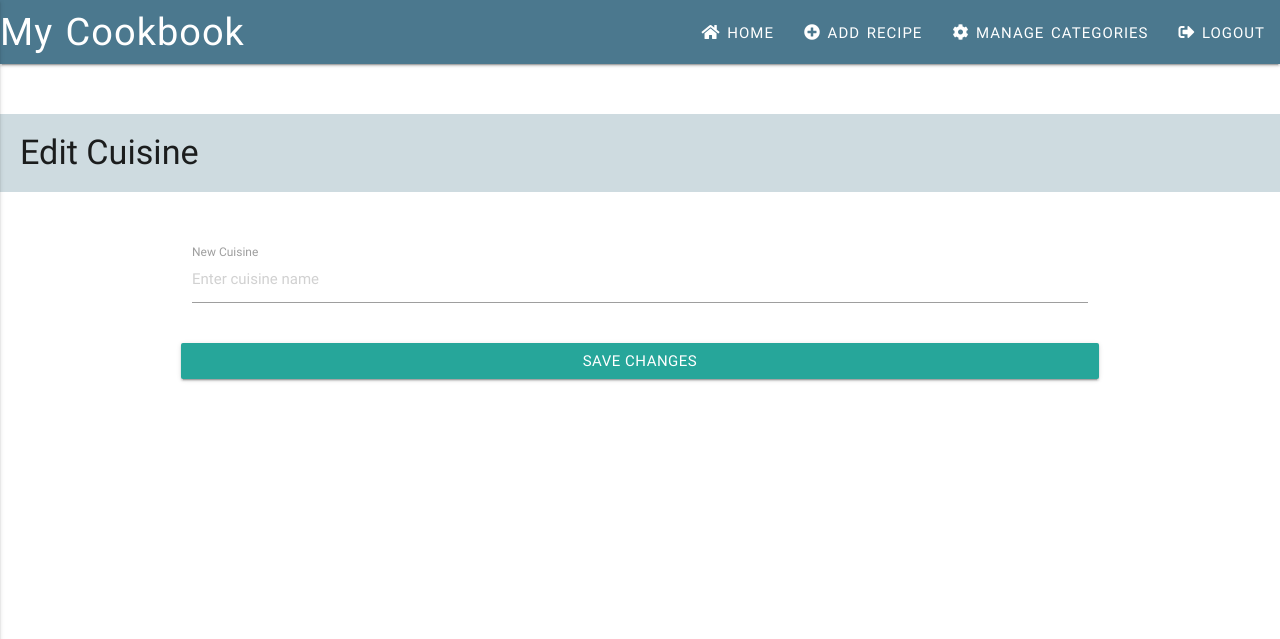
After one commit to Code-Institute-Submissions/online-cookbook-3, a Flask app: template templates/editcuisine.html in a window 1280 px wide. The commit adds this page. Shown: the top 639 px of the page. Run offline with Flask 2, Linux system fonts and the light colour scheme; the template is opened without the code that fills it, so the values that code supplies are empty; some libraries are stand-ins or nearby versions.

Commit message:
Added function to edit the cuisine name

```diff
--- a/app.py
+++ b/app.py
@@ -113,6 +113,20 @@ def insert_cuisine():
     cuisines.insert_one(cuisine)
     return redirect(url_for('all_cuisines'))
 
+@app.route('/edit_cuisine/<cuisine_id>')
+def edit_cuisine(cuisine_id):
+    cuisine=mongo.db.cuisines.find_one({"_id": ObjectId(cuisine_id)})
+    return render_template('editcuisine.html',
+                            cuisine=cuisine)
+
+@app.route('/update_cuisine/<cuisine_id>', methods=["POST"])
+def update_cuisine(cuisine_id):
+    cuisine =  mongo.db.cuisines
+    cuisine.update(
+        {'_id': ObjectId(cuisine_id)},
+        {'cuisine_name': request.form.get('cuisine_name')}
+        )
+    return redirect(url_for('all_cuisines'))
 
 if __name__ == '__main__':
     app.run(host=os.environ.get('IP'),
--- a/templates/allcuisines.html
+++ b/templates/allcuisines.html
@@ -5,7 +5,7 @@
     <div class="col s12 m4">
         <div class="card-panel teal">
             <span class="white-text">{{cuisine.cuisine_name}}</span>
-            <a href="" class="btn-floating waves-effect waves-light red"><i class="material-icons">edit</i></a>
+            <a href="{{url_for('edit_cuisine', cuisine_id = cuisine._id)}}" class="btn-floating waves-effect waves-light red"><i class="material-icons">edit</i></a>
             <a href="" class="btn-floating waves-effect waves-light red"><i class="material-icons">delete</i></a>
         </div>
     </div>
--- /dev/null
+++ b/templates/editcuisine.html
@@ -0,0 +1,19 @@
+{% extends 'base.html' %}{% block content %}
+<h4 class="heading">Edit Cuisine</h4>
+<div class="container">
+    <div class="row">
+        <form action="{{url_for('update_cuisine', cuisine_id =cuisine._id)}}" method="POST" class="col s12">
+            <div class="row">
+                <div class="input-field col s12">
+                <input placeholder="Enter cuisine name" name="cuisine_name" type="text" class="validate" value="{{cuisine.cuisine_name}}">
+                <label for="recipe_title">New Cuisine</label>
+                </div>
+            </div>
+            <div class="row">
+                <button class="col s12 btn waves-effect waves-light" type="submit">Save Changes</button>
+            </div>
+        </form>
+    </div>
+</div>
+
+{% endblock %}
```
